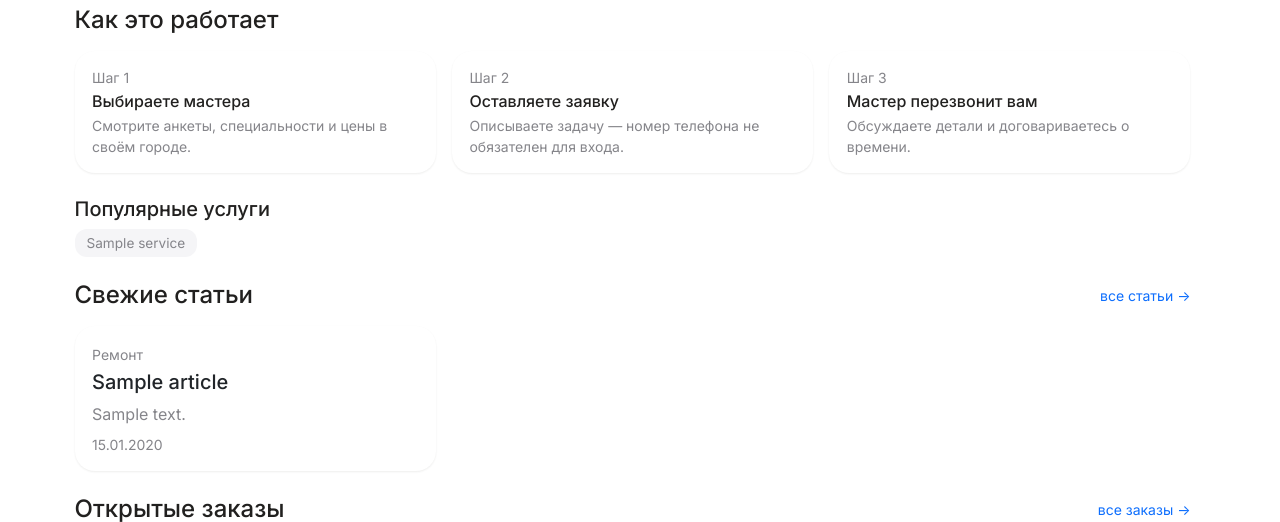
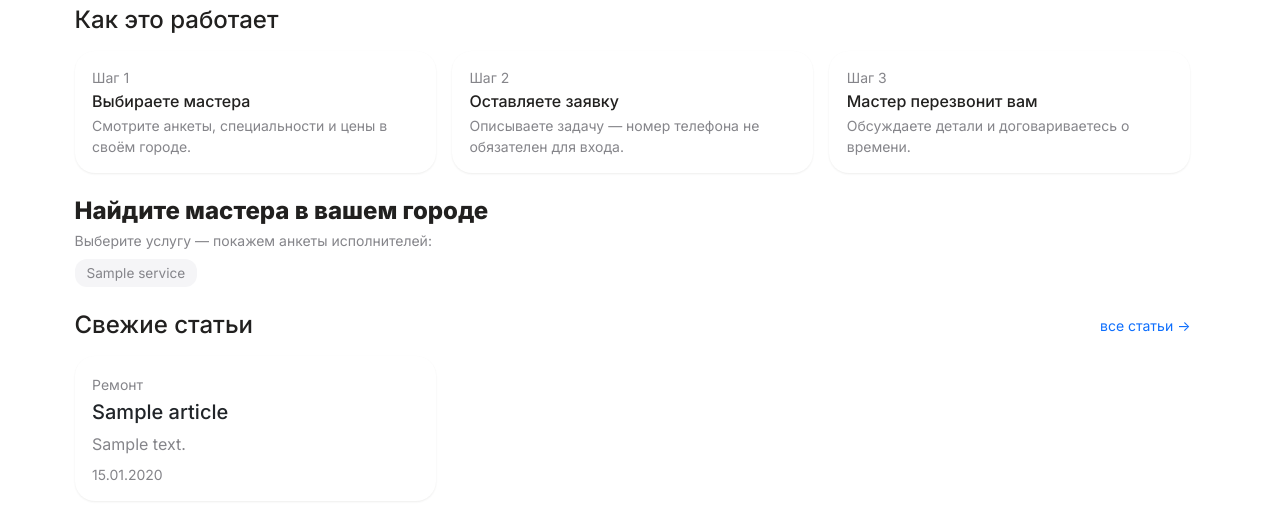
Before and after one commit to bigtol161/alinar, a Django app: page / in a window 1280 px wide. Shown: the part 396-918 px from the top of the page. Run offline with Django 5.2, Linux system fonts and the light colour scheme; tables that the repository leaves empty hold one stand-in row (values such as "Sample post").

Commit message:
Главная: заголовок поиска и счётчик закрытых заявок с порогом показа

```diff
--- a/news/templates/news/home.html
+++ b/news/templates/news/home.html
@@ -15,6 +15,7 @@
     </p>
     <p class="mb-3 ya-muted small">
       В Ростове-на-Дону сейчас {{ masters }} проверенных мастеров.
+      {% if done_leads >= 20 %}За всё время мастера закрыли {{ done_leads }} заявок.{% endif %}
     </p>
     <div class="d-flex justify-content-center gap-2 flex-wrap">
       <a href="{% url 'news:executor_list' %}" class="ya-btn text-decoration-none">Найти мастера</a>
@@ -62,7 +63,9 @@
 
 {% if popular_services %}
 <div class="mb-4">
-  <h2 class="h5 mb-2">Популярные услуги</h2>
+  {# Крупный «продающий» заголовок над выбором услуг — как на Яндекс.Услугах и Профи.ру #}
+  <h2 class="mb-1" style="font-size: 1.5rem; font-weight: 800;">Найдите мастера в вашем городе</h2>
+  <p class="ya-muted small mb-2">Выберите услугу — покажем анкеты исполнителей:</p>
   <div class="d-flex flex-wrap gap-2">
     {% for s in popular_services %}
       <a href="{% url 'news:executor_list' %}?service={{ s.pk }}"
--- a/news/views.py
+++ b/news/views.py
@@ -41,6 +41,9 @@ def home(request):
         'fresh_orders': fresh_orders,
         'total': Article.objects.filter(is_published=True).count(),
         'masters': Executor.objects.filter(is_active=True).count(),
+        # Счётчик показываем, только когда заявок накопилось достаточно (порог в шаблоне),
+        # чтобы рядом с «30 мастеров» не красовалась унылая «3 заявки».
+        'done_leads': Lead.objects.filter(status='done').count(),
     }
     return render(request, 'news/home.html', context)
 
```
